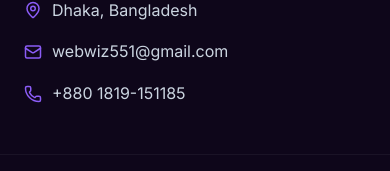
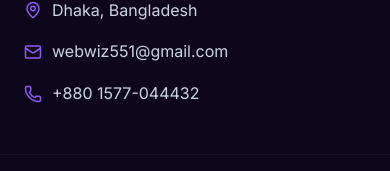
Before and after one commit to s0mhan/webwiz, a React (Vite) app: page / in a window 390 px wide. Shown: the part 9713-9884 px from the top of the page. Built offline with nearby package versions, Linux system fonts and the light colour scheme.

Commit message:
Update WhatsApp links and phone number to +880 1577-044432

```diff
--- a/src/components/Contact.jsx
+++ b/src/components/Contact.jsx
@@ -38,7 +38,7 @@ const Contact = () => {
 
                         <div className="contact-methods">
                             <a
-                                href="https://wa.me/8801234567890"
+                                href="https://wa.me/8801577044432"
                                 target="_blank"
                                 rel="noopener noreferrer"
                                 className="whatsapp-btn"
@@ -116,7 +116,7 @@ const Contact = () => {
 
             {/* Floating WhatsApp Button */}
             <a
-                href="https://wa.me/8801819151185"
+                href="https://wa.me/8801577044432"
                 target="_blank"
                 rel="noopener noreferrer"
                 className="floating-whatsapp"
--- a/src/components/Footer.jsx
+++ b/src/components/Footer.jsx
@@ -43,7 +43,7 @@ const Footer = () => {
                     <ul>
                         <li><MapPin size={18} className="contact-icon" /> Dhaka, Bangladesh</li>
                         <li><Mail size={18} className="contact-icon" /> webwiz551@gmail.com</li>
-                        <li><Phone size={18} className="contact-icon" /> +880 1819-151185</li>
+                        <li><Phone size={18} className="contact-icon" /> +880 1577-044432</li>
                     </ul>
                 </div>
             </div>
```
